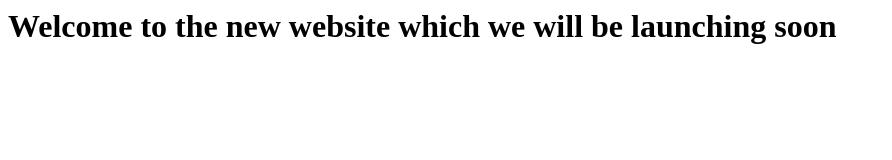
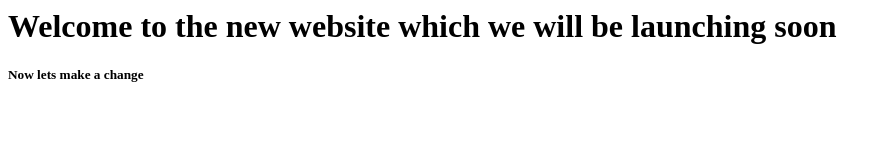
Before and after one commit to levelfivehub/travis-deployment-test, a plain HTML site: page index.html in a window 1280 px wide. Shown: the whole page, without its empty margins (0-892 px from the left). Drawn offline with Linux system fonts and the light colour scheme.

Commit message:
Develop (#2)
* Develop changes

* Added in Travis Encryption keys

* Updated travis build

* Jobs configuration

* Make deploy.sh executable

* Added in multiple directory options

* Title change

* Making a text change

```diff
--- a/index.html
+++ b/index.html
@@ -1 +1,2 @@
 <h1>Welcome to the new website which we will be launching soon</h1>
+<h5>Now lets make a change</h5>
```
